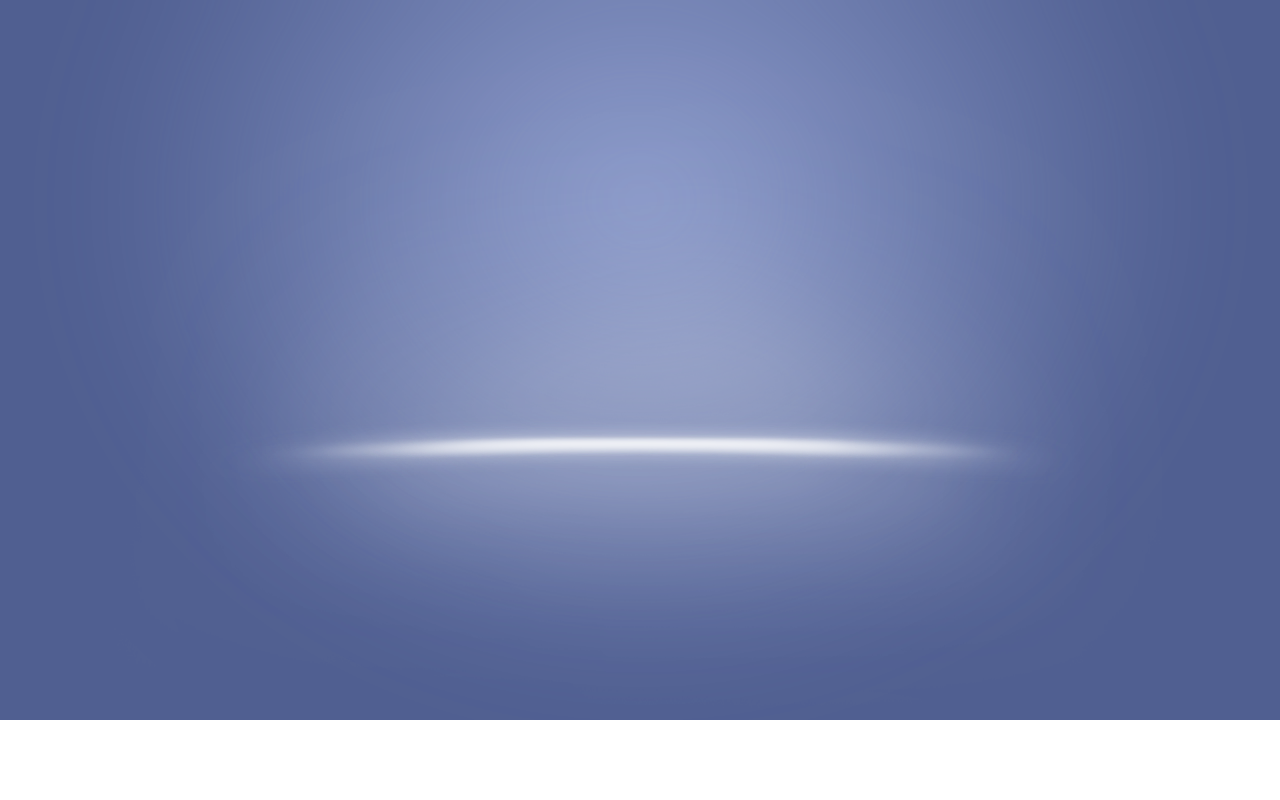
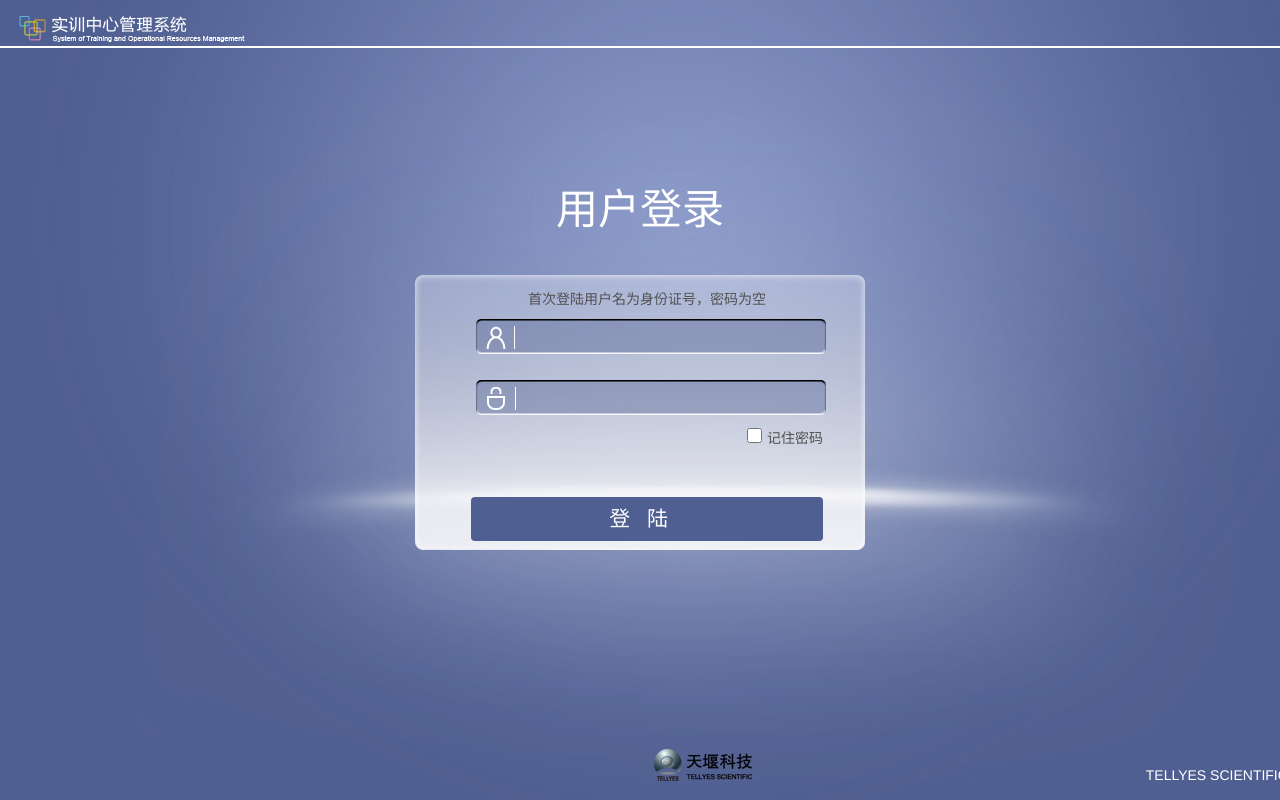
Before and after one commit to BigPlayBoy/w3cschool.cc, a plain HTML site: page demo/login2.html in a window 1280 px wide. Shown: the top 800 px of the page. Drawn offline with Linux system fonts and the light colour scheme.

Commit message:
0808 下班提交

```diff
--- a/demo/Public/css/style.css
+++ b/demo/Public/css/style.css
@@ -117,6 +117,7 @@ input {
     background-color: transparent;
     width: 310px;
     height: 30px;
+    border-width: 0;
 }
 
 .check-box {
--- a/demo/login2.html
+++ b/demo/login2.html
@@ -2,34 +2,230 @@
 <html lang="en">
 <head>
     <meta charset="UTF-8">
-    <title>Title</title>
+    <title>Login</title>
+    <link rel="stylesheet" type="text/css" href="Public/css/bootstrap.min.css">
+    <link rel="stylesheet" type="text/css" href="Public/css/reset.css">
+    <!--<link rel="stylesheet" type="text/css" href="Public/css/style.css">-->
+    <script src="Public/js/jquery-1.9.1.js"></script>
+    <script src="Public/js/bootstrap.min.js"></script>
     <style type="text/css">
-        body {
-            position: absolute;
+        /*index.html*/
+        html, body {
+            height: 100%;
             min-width: 1366px;
             min-height: 768px;
-            /*width:1903px;*/
-            /*height:100%;*/
-            background-image:url("Public/image/14-3.png"),
-                url("Public/image/14-2.png"),
-                url("Public/image/14-1.png"),
-            url("Public/image/14-0.png"),
-            url("Public/image/13.png"),
-            url("Public/image/15.png"),url("Public/image/10.png"),url("Public/image/11.png") ;
-            background-repeat: no-repeat;
-            background-size: cover;
         }
-        @media screen and (min-width:1366px) {
-            body{
-                width:100%;
-                height:100%;
-                /*background-size: contain;*/
+
+        body {
+            display: block;
+            /*min-width: 1366px;*/
+            /*min-height: 768px;*/
+            /*max-width: 1920px;*/
+            /*max-height: 1080px;*/
+            background: url("Public/image/14-3.png"), url("Public/image/14-2.png"), url("Public/image/14-1.png"), url("Public/image/14-0.png"), url("Public/image/13.png"), url("Public/image/15.png"), url("Public/image/10.png"), url("Public/image/11.png"), no-repeat;
+            background-size: 100% 100%;
+        }
+
+        .null-content {
+            width: 100%;
+            height: 83%;
+        }
+
+        .bg {
+            width: 100%;
+            height: 100%;
+            position: absolute;
+            top: 0;
+            left: 0;
+            font-family: "Microsoft YaHei UI", sans-serif;
+            margin: 0 auto;
+        }
+
+        .head {
+            width: 100%;
+            height: 5%;
+            padding: 15px 0 0 15px;
+            box-sizing: border-box;
+        }
+
+        label {
+            display: block;
+            width: 100%;
+            height: 1%;
+            border-bottom: 2px white solid;
+        }
+
+        .shixun {
+            width: 236px;
+            height: 30px;
+            padding-bottom: 15px;
+            display: block;
+            background: url("Public/image/shixun.png") no-repeat;
+        }
+
+        .foot {
+            display: block;
+            width: 100%;
+            height: 10%;
+            text-align: center;
+            color: white;
+            padding-top: 30px;
+        }
+
+        .login-box {
+            position: absolute;
+            top: 40%;
+            margin-top: -175px;
+            left: 50%;
+            /*设置负值，为要定位子盒子的一半宽度*/
+            margin-left: -225px;
+            width: 450px;
+            height: 350px;
+            color: #515151;
+        }
+
+        @media screen and (min-width: 500px) {
+            .login-box {
+
             }
         }
 
+        .login-box span {
+            /*margin-bottom: 1em;*/
+        }
+
+        .login-box h2 {
+            font-size: 3em;
+            color: white;
+            text-align: center;
+            margin: 1em;
+        }
+
+        .login-form {
+            box-sizing: border-box;
+            width: 450px;
+            height: 275px;
+            background: url("Public/image/login-bg.png") no-repeat;
+            padding: 1em 3em 1em 4em;
+            text-align: center;
+            font-size: 14px;
+        }
+
+        .input-bg {
+            width: 361px;
+            height: 41px;
+            background: url("Public/image/input-bg.png") no-repeat;
+            background-size: cover;
+            padding: 0 0 0 8px;
+        }
+
+        .icon {
+            position: relative;
+            top: 8px;
+            display: inline-block;
+            width: 34px;
+            height: 27px;
+            background: url("Public/image/login-p&s.png") no-repeat;
+        }
+
+        .icon2 {
+            background-position-x: -40px;
+        }
+
+        input {
+            background-color: transparent;
+            width: 310px;
+            height: 30px;
+            border-width: 0;
+        }
+
+        .check-box {
+            margin: 0.4em 0 3.5em;
+            text-align: right;
+        }
+
+        .check-box input {
+            display: inline-block;
+            width: 15px;
+            height: 15px;
+            margin-right: 5px;
+        }
+
+        .login-btn {
+            background-color: #505f91;
+            color: white;
+            font-size: 1.5em;
+            letter-spacing: 0.8em;
+        }
+
+        .logo {
+            bottom: 0;
+            display: block;
+            width: 105px;
+            height: 34px;
+            background: url("Public/image/tianyan-logo.png") no-repeat;
+            margin: 0 auto;
+        }
+
+        .foot ul {
+            width: 100%;
+        }
+
+        .foot ul li {
+            width: 33.3333%;
+            height: 34px;
+            float: left;
+            display: inline-block;
+        }
+
+        .logo {
+            display: block;
+            margin: 0 auto;
+            text-align: center;
+        }
+
+        .ltd {
+            text-transform: uppercase;
+            font-size: 1em;
+            display: block;
+            text-align: right;
+            padding-top: 18px;
+            padding-right: 20px;
+        }
+
+        .login-form p:first-child {
+            display: block;
+            margin-bottom: 0.5em;
+        }
     </style>
 </head>
 <body>
-
+<div class="head">
+    <span class="shixun"></span>
+</div>
+<label></label>
+<div class="null-content"></div>
+<div class="bg">
+    <div class="login-box">
+        <h2>用户登录</h2>
+        <form class="login-form">
+            <p>首次登陆用户名为身份证号，密码为空</p>
+            <div class="input-bg"><span class="icon icon1"></span><input type="text"></div>
+            <br>
+            <div class="input-bg"><span class="icon icon2"></span><input type="password"></div>
+            <div class="check-box"><p><input type="checkbox">记住密码</p></div>
+            <button class="btn btn-block login-btn">登陆</button>
+        </form>
+    </div>
+</div>
+<div class="foot">
+    <ul>
+        <li></li>
+        <li><span class="logo"></span>
+        </li>
+        <li><span class="ltd">tellyes scientific co.,ltd</span>
+        </li>
+    </ul>
+</div>
 </body>
 </html>
```
Also changed, not shown: demo/test.html (+22 -13 lines).
